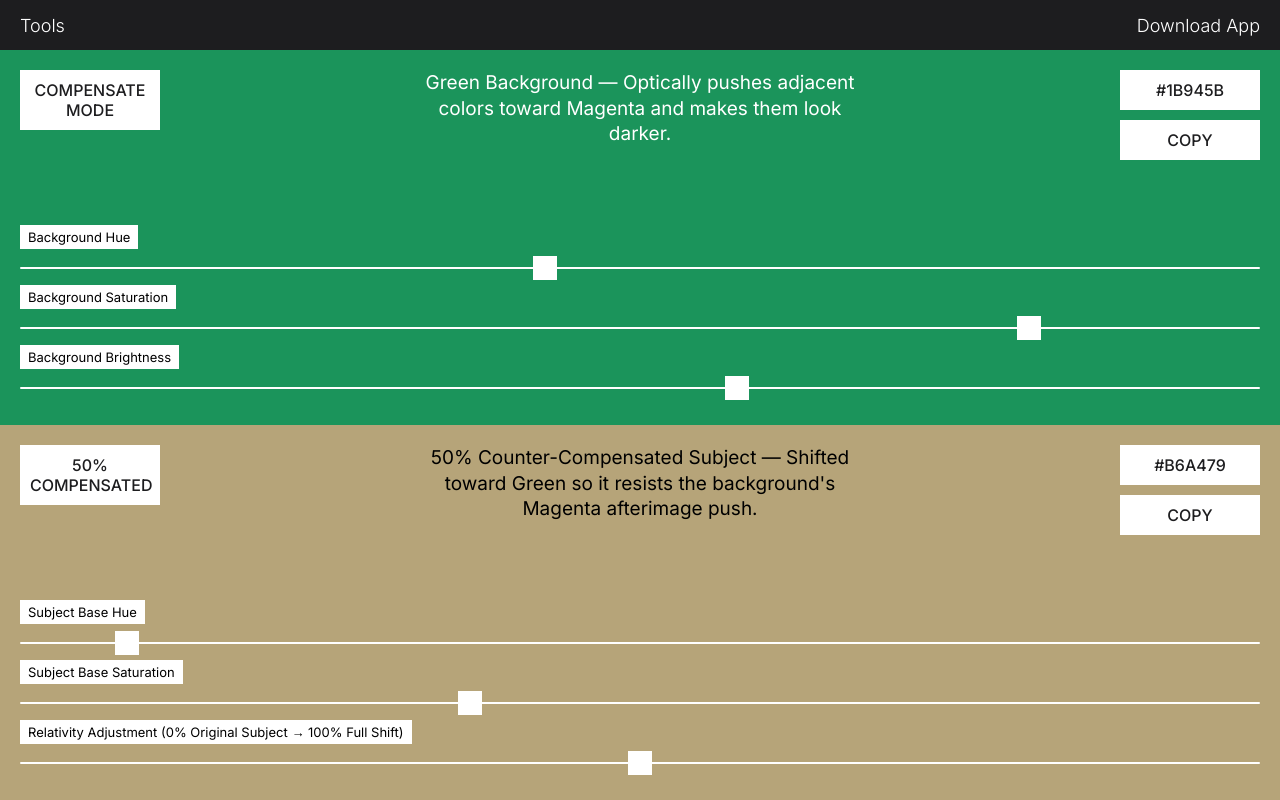
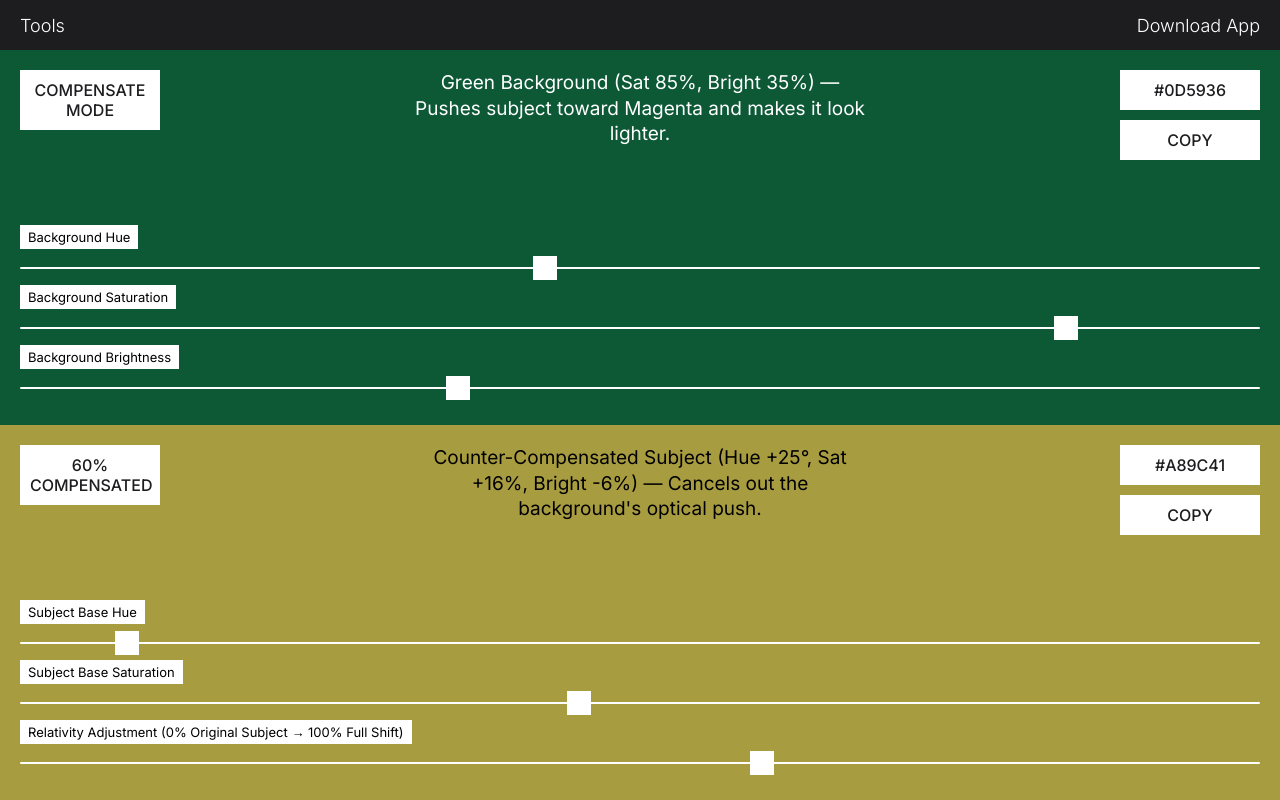
Before and after one commit to utopiacosmica/colorwheel.app, a plain HTML site: page tools/simultaneous-contrast/index.html in a window 1280 px wide. Shown: the top 800 px of the page. Drawn offline with Linux system fonts and the light colour scheme.

Commit message:
v-44
Simultaneous contrast fix

```diff
--- a/tools/simultaneous-contrast/index.html
+++ b/tools/simultaneous-contrast/index.html
@@ -287,11 +287,11 @@
     <div id="color-section-2" class="color-section">
 
         <div id="target-explain-text" class="ratio-explain-text">
-            50% Counter-Compensated Subject — Shifted toward the background to cancel out optical distortion.
+            60% Counter-Compensated Subject — Shifted toward the background to cancel out optical distortion.
         </div>
 
         <div class="ratio-display">
-            <button id="strength-badge" class="tool-button" title="Click to toggle between 0% Unadjusted and 50% Adjusted">50% ADJUSTED</button>
+            <button id="strength-badge" class="tool-button" title="Click to toggle between 0% Unadjusted and 60% Adjusted">60% COMPENSATED</button>
         </div>
 
         <div class="slider-container">
@@ -305,7 +305,7 @@
             </div>
             <div class="slider-group">
                 <span class="slider-label">Relativity Adjustment (0% Original Subject &rarr; 100% Full Shift)</span>
-                <input type="range" class="slider" id="strength-slider-2" min="0" max="1" step="0.01" value="0.50" aria-label="Relativity Adjustment Strength">
+                <input type="range" class="slider" id="strength-slider-2" min="0" max="1" step="0.01" value="0.60" aria-label="Relativity Adjustment Strength">
             </div>
         </div>
 
@@ -345,27 +345,27 @@
                     <tr>
                         <td><strong>Dark Background</strong></td>
                         <td>Subject appears <strong>lighter and chalkier</strong> than it truly is</td>
-                        <td>Lower the subject's brightness slightly toward the dark background</td>
+                        <td>Lower the subject's brightness toward the dark background</td>
                     </tr>
                     <tr>
                         <td><strong>Light Background</strong></td>
                         <td>Subject appears <strong>darker and heavier</strong> than it truly is</td>
-                        <td>Raise the subject's brightness slightly toward the light background</td>
+                        <td>Raise the subject's brightness toward the light background</td>
                     </tr>
                     <tr>
                         <td><strong>Warm Red / Orange BG</strong></td>
                         <td>Subject shifts <strong>cooler toward Cyan / Blue-Green</strong></td>
-                        <td>Warm the subject slightly toward Red-Orange to neutralize the cool push</td>
+                        <td>Warm the subject toward Red-Orange to neutralize the cool push</td>
                     </tr>
                     <tr>
                         <td><strong>Cool Blue / Green BG</strong></td>
                         <td>Subject shifts <strong>warmer toward Orange / Magenta-Red</strong></td>
-                        <td>Cool the subject slightly toward the background hue</td>
+                        <td>Cool the subject toward the background hue</td>
                     </tr>
                     <tr>
                         <td><strong>High-Chroma Vivid BG</strong></td>
                         <td>Muted subject colors look <strong>grayed-out and lifeless</strong></td>
-                        <td>Boost subject saturation by 10%–20% to hold its chroma</td>
+                        <td>Boost subject saturation to hold its chroma against the vivid field</td>
                     </tr>
                 </tbody>
             </table>
@@ -415,10 +415,10 @@
         const toastMessage = document.getElementById('toast-message');
 
         // Initial State
-        let bgColor = { h: 152, s: 0.82, v: 0.58 };      // Vivid Emerald/Viridian Background
-        let subjectBase = { h: 28, s: 0.36, v: 0.78 };   // Warm Neutral Ochre / Portrait Mid-Tone
+        let bgColor = { h: 152, s: 0.85, v: 0.35 };      // Deep Vivid Viridian Background
+        let subjectBase = { h: 28, s: 0.45, v: 0.72 };   // Warm Ochre / Portrait Mid-Tone
         let isCompensateMode = true;                     // true = Compensate Mode, false = Illusion Simulator Mode
-        let shiftStrength = 0.50;                        // 0.0 to 1.0 adjustment strength
+        let shiftStrength = 0.60;                        // 0.0 to 1.0 adjustment strength
 
         // --- Color Conversion Functions ---
         function hsvToRgb(h, s, v) {
@@ -500,43 +500,49 @@
             return "Magenta";
         }
 
-        // Calculate Simultaneous Contrast Illusion or Counter-Compensation in RGB + HSB space
+        // Independent HSB Simultaneous Contrast & Relativity Engine
+        // Directly responds to Background Hue (bgHsv.h), Background Saturation (bgHsv.s), and Background Brightness (bgHsv.v)
         function calculateRelativityColor(bgHsv, subjHsv, strength, compensate) {
             if (strength <= 0.005) {
-                return { ...subjHsv };
+                return { h: subjHsv.h, s: subjHsv.s, v: subjHsv.v, dH: 0, dS: 0, dV: 0 };
             }
 
-            const bgRgb = hsvToRgb(bgHsv.h / 360, bgHsv.s, bgHsv.v);
-            const subjRgb = hsvToRgb(subjHsv.h / 360, subjHsv.s, subjHsv.v);
+            const dir = compensate ? 1 : -1;
 
-            // Opponent complement of background
-            const oppRgb = {
-                r: 255 - bgRgb.r,
-                g: 255 - bgRgb.g,
-                b: 255 - bgRgb.b
+            // 1. VALUE (BRIGHTNESS) RELATIVITY — Driven by Background Brightness (bgHsv.v)
+            // A dark background (bgHsv.v < 0.5) makes the subject look lighter (Illusion = +V)
+            // so in Compensate Mode (dir = +1) we pull the subject darker toward bgHsv.v.
+            const vContrast = bgHsv.v - 0.5; // -0.5 (black bg) to +0.5 (white bg)
+            const vDelta = dir * vContrast * 0.68 * strength;
+            const newV = Math.max(0.04, Math.min(0.98, subjHsv.v + vDelta));
+
+            // 2. CHROMA (SATURATION) RELATIVITY — Driven by Background Saturation (bgHsv.s)
+            // A high-chroma background (bgHsv.s > 0.5) drains perceived saturation from the subject (Illusion = -S)
+            // so in Compensate Mode (dir = +1) we boost subject saturation to hold its own against a vivid background.
+            const sContrast = bgHsv.s - 0.35; // -0.35 (gray bg) to +0.65 (vivid bg)
+            const sDelta = dir * sContrast * 0.55 * strength;
+            const newS = Math.max(0.02, Math.min(1.0, subjHsv.s + sDelta));
+
+            // 3. HUE RELATIVITY — Driven by BOTH Background Hue (bgHsv.h) and Background Saturation (bgHsv.s)
+            // In Compensate Mode, pull subject hue toward bgHsv.h. In Illusion Mode, pull toward (bgHsv.h + 180).
+            const targetAttractorHue = compensate ? bgHsv.h : (bgHsv.h + 180) % 360;
+            let angularDiff = ((targetAttractorHue - subjHsv.h + 540) % 360) - 180;
+            if (Math.abs(angularDiff) > 172) {
+                angularDiff = compensate ? 160 : -160;
+            }
+            // Background saturation scales how strongly the background hue pulls the subject hue (up to 48 deg shift)
+            const maxHuePull = 48 * (0.15 + 0.85 * bgHsv.s) * strength;
+            const hDelta = Math.sign(angularDiff) * Math.min(Math.abs(angularDiff) * 0.55 * strength * (0.2 + 0.8 * bgHsv.s), maxHuePull);
+            const newH = Math.round((subjHsv.h + hDelta + 360) % 360);
+
+            return {
+                h: newH,
+                s: newS,
+                v: newV,
+                dH: Math.round(hDelta),
+                dS: Math.round((newS - subjHsv.s) * 100),
+                dV: Math.round((newV - subjHsv.v) * 100)
             };
-
-            // Scale induction by background saturation and value difference
-            const inductionWeight = strength * 0.34 * (0.35 + 0.65 * bgHsv.s);
-
-            let outR, outG, outB;
-            if (compensate) {
-                // COMPENSATE MODE: Pull subject slightly toward the background to neutralize the retina's opponent push
-                outR = Math.round(subjRgb.r + (bgRgb.r - oppRgb.r) * inductionWeight * 0.55);
-                outG = Math.round(subjRgb.g + (bgRgb.g - oppRgb.g) * inductionWeight * 0.55);
-                outB = Math.round(subjRgb.b + (bgRgb.b - oppRgb.b) * inductionWeight * 0.55);
-            } else {
-                // ILLUSION MODE: Push subject toward the background's opponent afterimage (how the eye falsely perceives it)
-                outR = Math.round(subjRgb.r + (oppRgb.r - bgRgb.r) * inductionWeight * 0.55);
-                outG = Math.round(subjRgb.g + (oppRgb.g - bgRgb.g) * inductionWeight * 0.55);
-                outB = Math.round(subjRgb.b + (oppRgb.b - bgRgb.b) * inductionWeight * 0.55);
-            }
-
-            outR = Math.max(0, Math.min(255, outR));
-            outG = Math.max(0, Math.min(255, outG));
-            outB = Math.max(0, Math.min(255, outB));
-
-            return rgbToHsv(outR, outG, outB);
         }
 
         // --- Update UI ---
@@ -545,8 +551,8 @@
             const hex1 = rgbToHex(rgb1.r, rgb1.g, rgb1.b);
             const lum1 = getLuminance(rgb1.r, rgb1.g, rgb1.b);
 
-            const resultHsv = calculateRelativityColor(bgColor, subjectBase, shiftStrength, isCompensateMode);
-            const rgb2 = hsvToRgb(resultHsv.h / 360, resultHsv.s, resultHsv.v);
+            const res = calculateRelativityColor(bgColor, subjectBase, shiftStrength, isCompensateMode);
+            const rgb2 = hsvToRgb(res.h / 360, res.s, res.v);
             const hex2 = rgbToHex(rgb2.r, rgb2.g, rgb2.b);
             const lum2 = getLuminance(rgb2.r, rgb2.g, rgb2.b);
 
@@ -574,26 +580,29 @@
 
             const bgName = getHueName(bgColor.h);
             const oppName = getHueName((bgColor.h + 180) % 360);
-            const valPush = bgColor.v < 0.45 ? "lighter" : "darker";
+            const valPush = bgColor.v < 0.5 ? "lighter" : "darker";
             const pct = Math.round(shiftStrength * 100);
 
-            bgExplainText.textContent = `${bgName} Background — Optically pushes adjacent colors toward ${oppName} and makes them look ${valPush}.`;
+            bgExplainText.textContent = `${bgName} Background (Sat ${Math.round(bgColor.s * 100)}%, Bright ${Math.round(bgColor.v * 100)}%) — Pushes subject toward ${oppName} and makes it look ${valPush}.`;
+
+            const fmtSign = (n) => (n >= 0 ? `+${n}` : `${n}`);
+            const deltaSummary = `(Hue ${fmtSign(res.dH)}°, Sat ${fmtSign(res.dS)}%, Bright ${fmtSign(res.dV)}%)`;
 
             if (isCompensateMode) {
                 modeBtn.textContent = "COMPENSATE MODE";
                 strengthBadge.textContent = pct === 0 ? "0% ORIGINAL" : `${pct}% COMPENSATED`;
                 if (pct === 0) {
-                    targetExplainText.textContent = "Unadjusted Subject Color (0%). Drag Relativity Adjustment slider right to counter-compensate for the background.";
+                    targetExplainText.textContent = "Unadjusted Subject Color (0%). Drag Relativity Adjustment slider right to counter-compensate.";
                 } else {
-                    targetExplainText.textContent = `${pct}% Counter-Compensated Subject — Shifted toward ${bgName} so it resists the background's ${oppName} afterimage push.`;
+                    targetExplainText.textContent = `Counter-Compensated Subject ${deltaSummary} — Cancels out the background's optical push.`;
                 }
             } else {
                 modeBtn.textContent = "ILLUSION MODE";
                 strengthBadge.textContent = pct === 0 ? "0% ORIGINAL" : `${pct}% ILLUSION`;
                 if (pct === 0) {
-                    targetExplainText.textContent = "Unadjusted Subject Color (0%). Drag slider right to see how the eye falsely perceives this color.";
+                    targetExplainText.textContent = "Unadjusted Subject Color (0%). Drag slider right to preview the optical afterimage shift.";
                 } else {
-                    targetExplainText.textContent = `${pct}% Simultaneous Contrast Illusion — Simulates how the ${bgName} background pushes this color toward ${oppName}.`;
+                    targetExplainText.textContent = `Perceived Optical Illusion ${deltaSummary} — How the eye falsely sees your subject on this background.`;
                 }
             }
 
@@ -658,9 +667,9 @@
             updateUI();
         });
 
-        // Quick A/B toggle between 0% Original and 50% Adjusted
+        // Quick A/B toggle between 0% Original and 60% Adjusted
         strengthBadge.addEventListener('click', () => {
-            shiftStrength = shiftStrength > 0.02 ? 0.0 : 0.50;
+            shiftStrength = shiftStrength > 0.02 ? 0.0 : 0.60;
             updateUI();
         });
 
@@ -694,7 +703,7 @@
             if (savedSettings) {
                 const parsed = JSON.parse(savedSettings);
                 isCompensateMode = typeof parsed.isCompensateMode === 'boolean' ? parsed.isCompensateMode : true;
-                shiftStrength = typeof parsed.shiftStrength === 'number' ? parsed.shiftStrength : 0.50;
+                shiftStrength = typeof parsed.shiftStrength === 'number' ? parsed.shiftStrength : 0.60;
             }
 
             updateUI();
```
